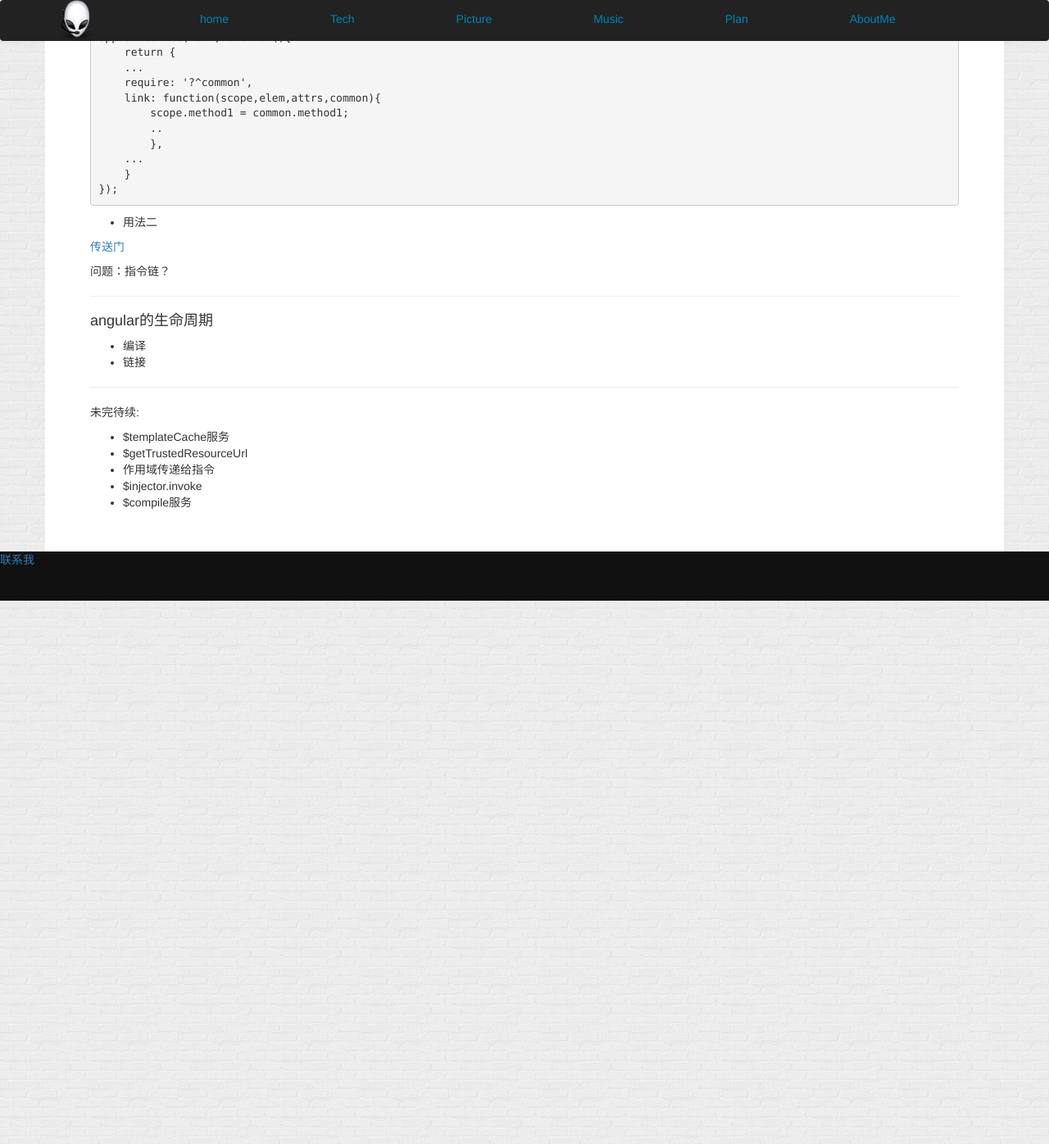
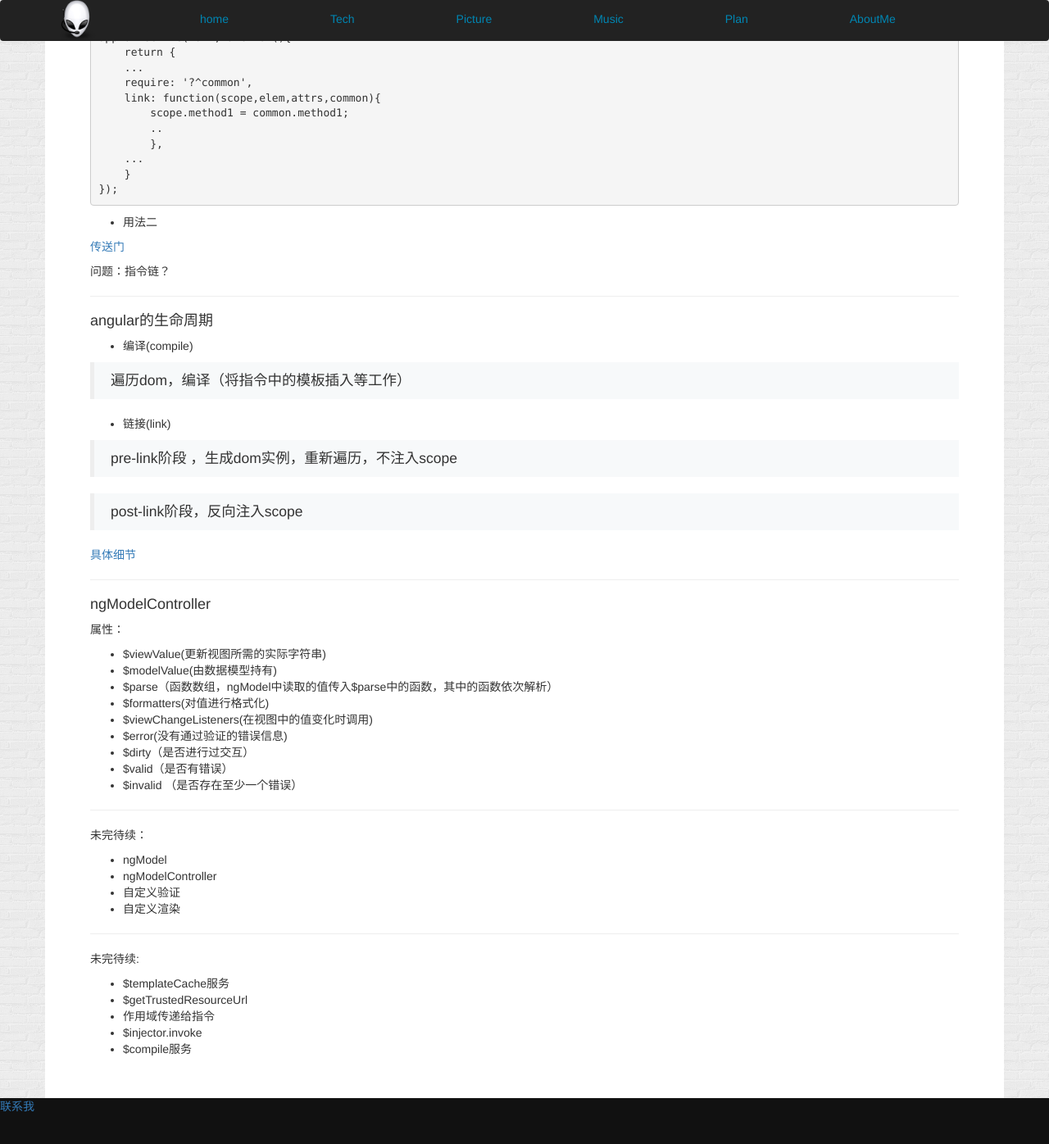
Before and after one commit to GeorageLiang/georageliang.github.com, a Jekyll site: the page built from md/angular4.md, in a window 1280 px wide and 1400 px high, scrolled down 9539 px. Shown: the top 1396 px of the window at 82% size. Built offline with Jekyll 4.4.1, drawn with Linux system fonts in a browser that asks for light colours; Markdown is read by kramdown in place of the engine named in the settings; comment, search, counter and statistics services are not loaded; before the commit the page ends 10272 px from its top, so only the background shows below that.

Commit message:
Update angular4.md

```diff
--- a/md/angular4.md
+++ b/md/angular4.md
@@ -560,8 +560,41 @@ app.directive('d1',function(){
 ---
 
 ####angular的生命周期
-- 编译
-- 链接
+- 编译(compile)
+
+> 遍历dom，编译（将指令中的模板插入等工作）
+
+- 链接(link)
+
+> pre-link阶段 ，生成dom实例，重新遍历，不注入scope
+
+> post-link阶段，反向注入scope
+
+[具体细节](http://www.jb51.net/article/58229.htm)
+
+---
+
+####ngModelController
+
+属性：
+
+- $viewValue(更新视图所需的实际字符串)
+- $modelValue(由数据模型持有)
+- $parse（函数数组，ngModel中读取的值传入$parse中的函数，其中的函数依次解析）
+- $formatters(对值进行格式化)
+- $viewChangeListeners(在视图中的值变化时调用)
+- $error(没有通过验证的错误信息)
+- $dirty（是否进行过交互）
+- $valid（是否有错误）
+- $invalid （是否存在至少一个错误）
+
+---
+
+未完待续：
+- ngModel
+- ngModelController
+- 自定义验证
+- 自定义渲染
 
 ---
 
```
